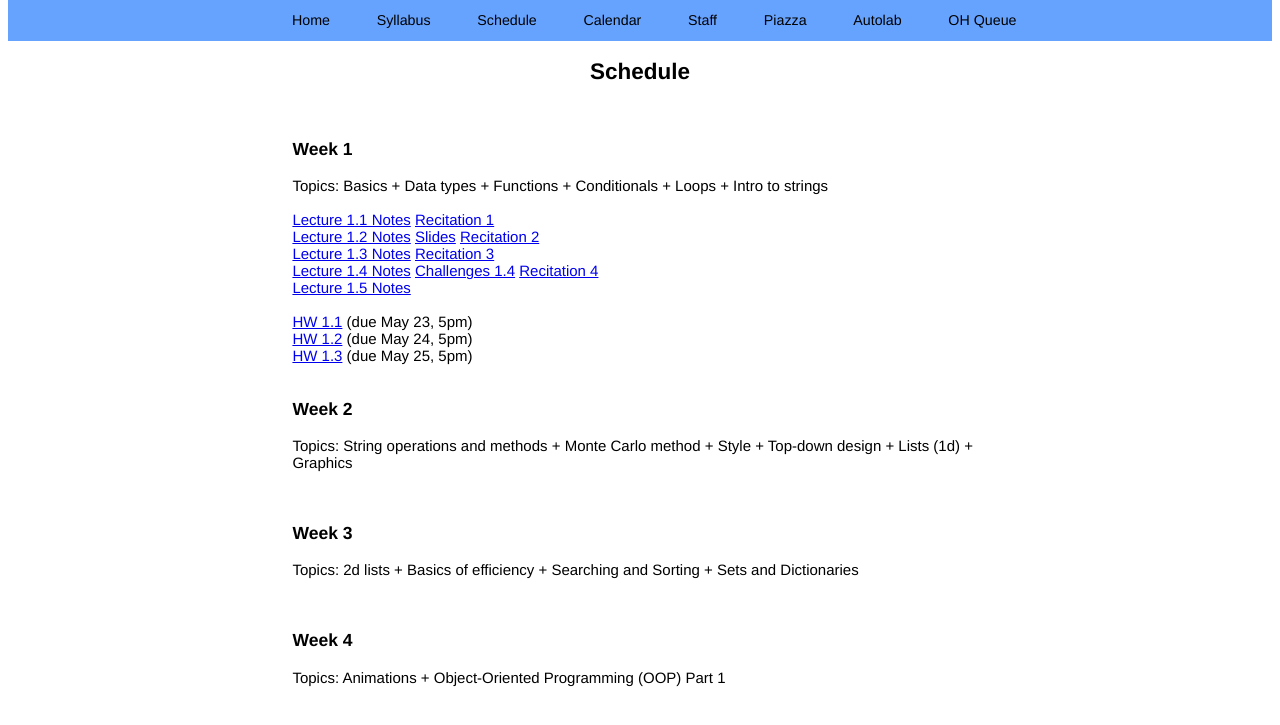
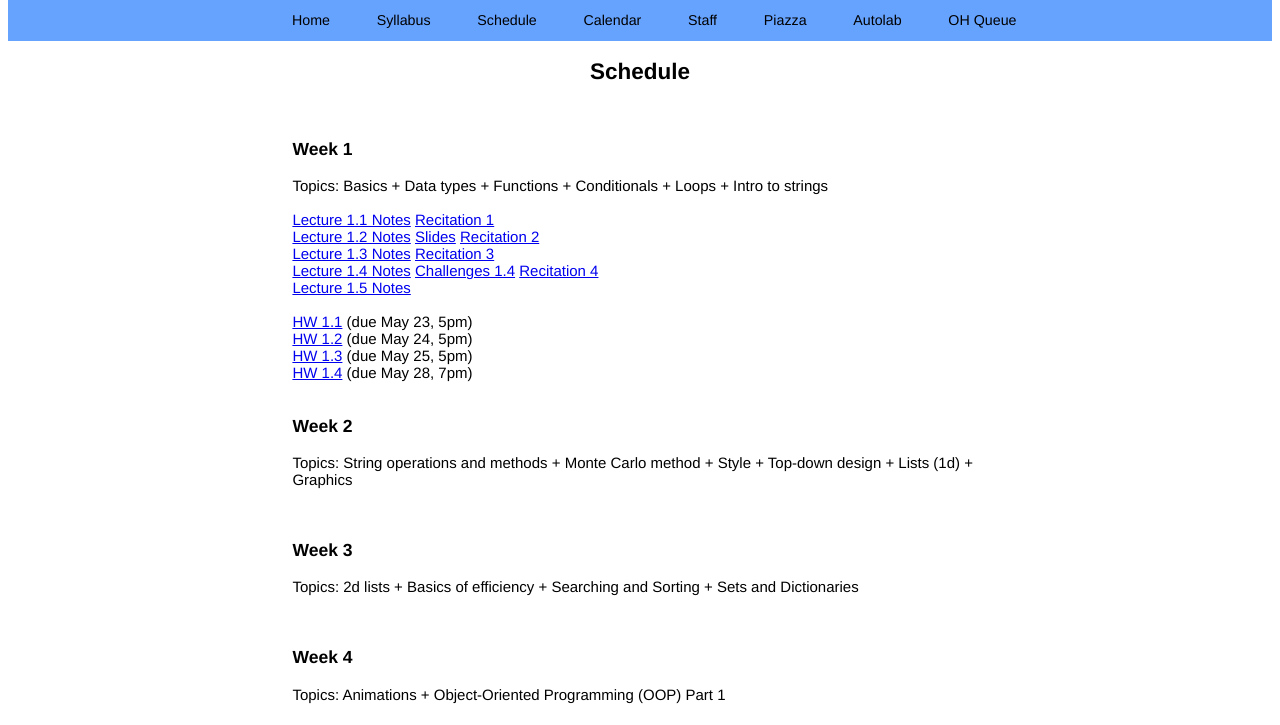
Before and after one commit to cs112/cs112.github.io, a plain HTML site: page schedule.html in a window 1280 px wide. Shown: the part 75-800 px from the top of the page. Drawn offline with Linux system fonts and the light colour scheme; a script that the page names is missing.

Commit message:
hw 1.4 schedule

```diff
--- a/schedule.html
+++ b/schedule.html
@@ -70,6 +70,7 @@
             <a href="hw/hw1-1.html ">HW 1.1</a> (due May 23, 5pm) <br />
             <a href="hw/hw1-2.html ">HW 1.2</a> (due May 24, 5pm) <br />
             <a href="hw/hw1-3.html ">HW 1.3</a> (due May 25, 5pm) <br />
+            <a href="hw/hw1-4.html ">HW 1.4</a> (due May 28, 7pm) <br />
 
         <br/>
 
```
